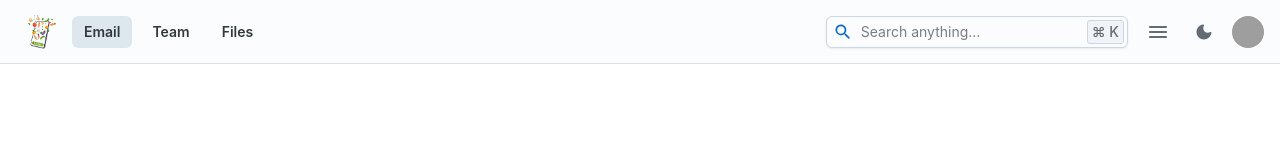
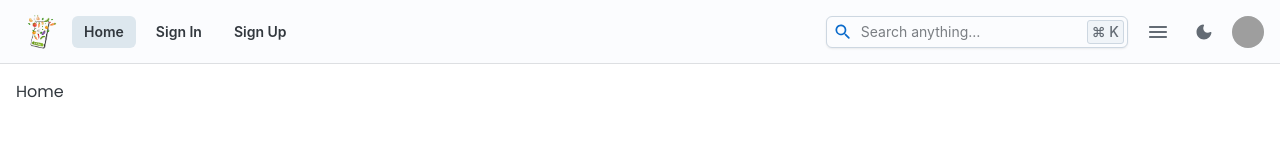
Before and after one commit to iddhi-sulakshana/smart-agriculture-system, a React (Vite) app in the folder frontend/: page / in a window 1280 px wide. Shown: the top 160 px of the page. Built offline with nearby package versions, Linux system fonts and the light colour scheme; grey boxes are pictures that could not be loaded.

Commit message:
Added Routes

```diff
--- a/frontend/src/App.jsx
+++ b/frontend/src/App.jsx
@@ -3,12 +3,6 @@ import { Route, Routes } from "react-router-dom";
 // Joy components
 import { CssVarsProvider } from "@mui/joy/styles";
 import CssBaseline from "@mui/joy/CssBaseline";
-import { Button, Stack } from "@mui/joy";
-// MUI icons
-import CreateRoundedIcon from "@mui/icons-material/CreateRounded";
-import EmailRoundedIcon from "@mui/icons-material/EmailRounded";
-import PeopleAltRoundedIcon from "@mui/icons-material/PeopleAltRounded";
-import FolderRoundedIcon from "@mui/icons-material/FolderRounded";
 // Local components
 import NotFound from "./pages/NotFound";
 import Home from "./pages/Home";
@@ -23,17 +17,14 @@ function App() {
                 <Layout.Header>
                     <Header />
                 </Layout.Header>
+                <Layout.Main>
+                    <Routes>
+                        <Route path="/" element={<Home />} />
+                        <Route path="*" element={<NotFound />} />
+                    </Routes>
+                </Layout.Main>
             </Layout.Root>
         </CssVarsProvider>
-        // <>
-        //     {/* Navbar */}
-        //     {/* Routes */}
-        //     <Routes>
-        //         <Route path="/" element={<Home />} />
-        //         <Route path="*" element={<NotFound />} />
-        //     </Routes>
-        //     {/* Footer */}
-        // </>
     );
 }
 
--- a/frontend/src/components/Header.jsx
+++ b/frontend/src/components/Header.jsx
@@ -17,7 +17,9 @@ export default function Header() {
         >
             {/* Desktop Navbar */}
             <DesktopNavigation />
+            {/* Mobile Navbar */}
             <MobileNavigation />
+            {/* Common Navbar in Right Side*/}
             <CommonNavigation />
         </Box>
     );
--- a/frontend/src/components/Layout.jsx
+++ b/frontend/src/components/Layout.jsx
@@ -22,6 +22,7 @@ function Root(props) {
         />
     );
 }
+
 function Header(props) {
     return (
         <Box
@@ -90,4 +91,18 @@ function SideDrawer({ onClose, children, ...other }) {
     );
 }
 
-export default { Root, Header, SideDrawer };
+function Main(props) {
+    return (
+        <Box
+            component="main"
+            className="Main"
+            {...props}
+            sx={[
+                { p: 2 },
+                ...(Array.isArray(props.sx) ? props.sx : [props.sx]),
+            ]}
+        />
+    );
+}
+
+export default { Root, Header, SideDrawer, Main };
--- a/frontend/src/components/navigation/DesktopNavigation.jsx
+++ b/frontend/src/components/navigation/DesktopNavigation.jsx
@@ -1,5 +1,7 @@
 import { Avatar, Button, IconButton, Stack } from "@mui/joy";
 import React from "react";
+import Links from "./Links";
+import { NavLink } from "react-router-dom";
 
 function DesktopNavigation() {
     return (
@@ -19,37 +21,28 @@ function DesktopNavigation() {
             >
                 <Avatar src="/logo.png" color="none" />
             </IconButton>
+            {/* Desktop Menu items */}
+            {Links.map(({ name, to }) => (
+                <NavLink
+                    to={to}
+                    key={name}
+                    children={({ isActive }) => {
+                        return (
                             <Button
                                 variant="plain"
                                 color="neutral"
-                aria-pressed="true"
-                component="a"
-                href="/joy-ui/getting-started/templates/email/"
+                                aria-pressed={isActive}
                                 size="sm"
-                sx={{ alignSelf: "center" }}
+                                sx={{
+                                    alignSelf: "center",
+                                }}
                             >
-                Email
+                                {name}
                             </Button>
-            <Button
-                variant="plain"
-                color="neutral"
-                component="a"
-                href="/joy-ui/getting-started/templates/team/"
-                size="sm"
-                sx={{ alignSelf: "center" }}
-            >
-                Team
-            </Button>
-            <Button
-                variant="plain"
-                color="neutral"
-                component="a"
-                href="/joy-ui/getting-started/templates/files/"
-                size="sm"
-                sx={{ alignSelf: "center" }}
-            >
-                Files
-            </Button>
+                        );
+                    }}
+                />
+            ))}
         </Stack>
     );
 }
--- a/frontend/src/components/navigation/Links.js
+++ b/frontend/src/components/navigation/Links.js
@@ -2,15 +2,15 @@ import InboxRoundedIcon from "@mui/icons-material/InboxRounded";
 
 export default [
     {
-        name: "Inbox",
-        to: "/email",
+        name: "Home",
+        to: "/",
     },
     {
-        name: "Files",
-        to: "/files",
+        name: "Sign In",
+        to: "/signin",
     },
     {
-        name: "Photos",
-        to: "/photos",
+        name: "Sign Up",
+        to: "/signup",
     },
 ];
```
Lines whose indentation alone changed are shown as unchanged.
